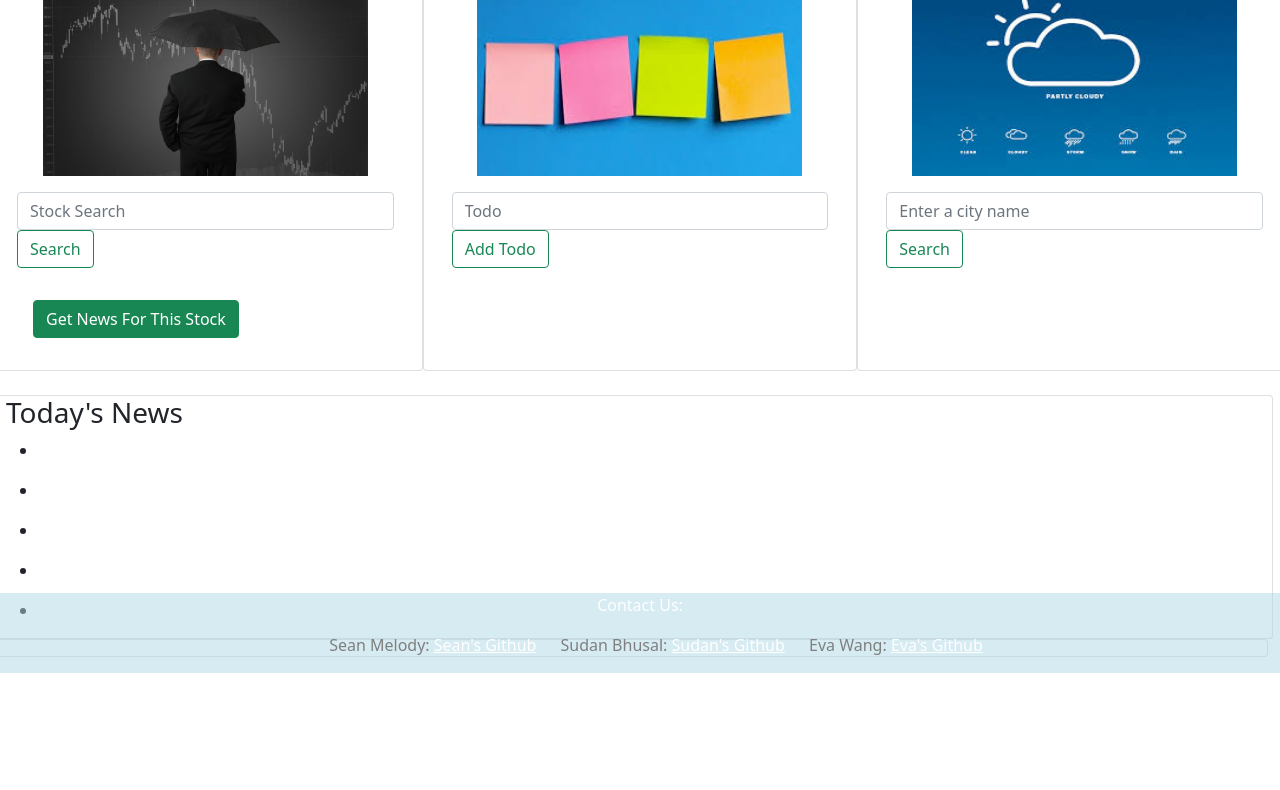
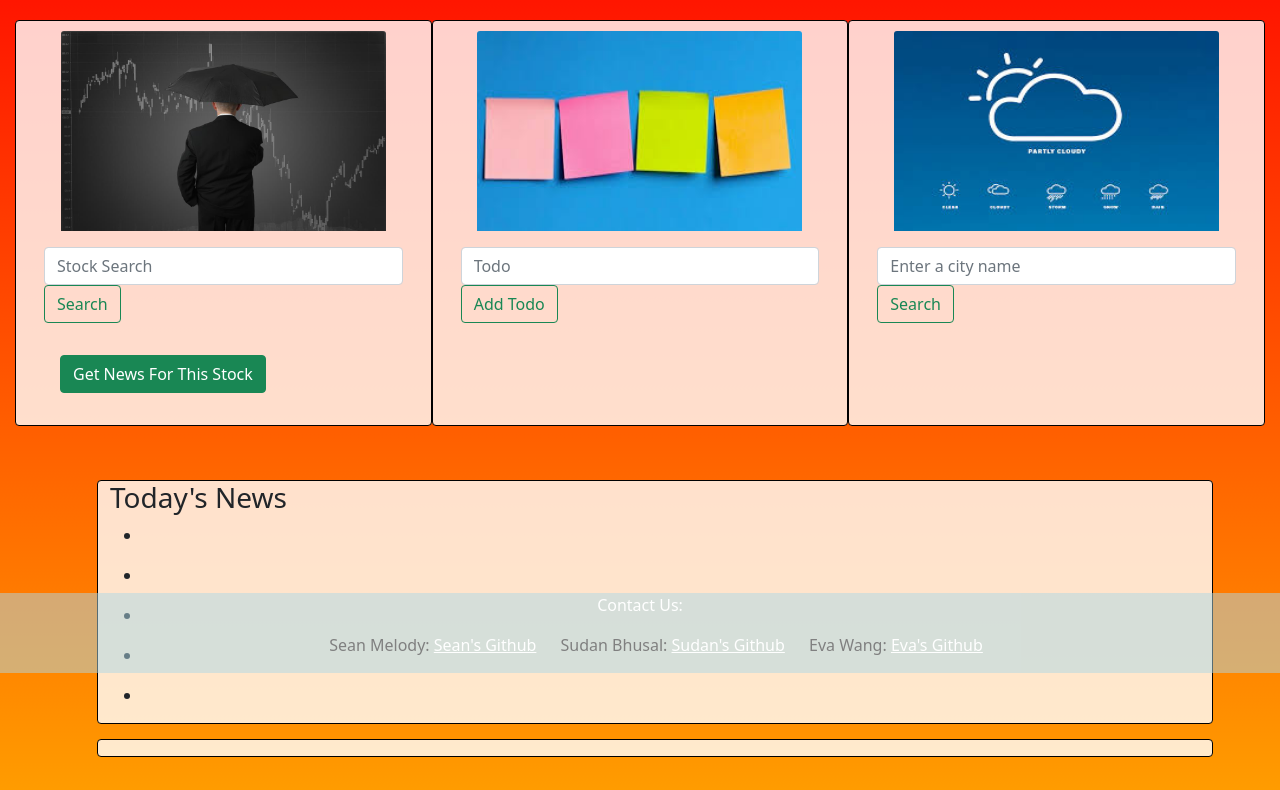
Before and after one commit to elphinhote/Fantastic-Four-Day-Planner, a website: page public/index.html in a window 1280 px wide. Shown: the part 127-917 px from the top of the page. Before the commit the page ends 808 px from the top, so only its background shows below. Drawn offline with nearby package versions, Linux system fonts and the light colour scheme; no server answers.

Commit message:
cards now 20 percent transparent

```diff
--- a/public/assets/css/style.css
+++ b/public/assets/css/style.css
@@ -1,28 +1,45 @@
 *{
     padding: 0px;
     margin:0px;
+
+}
+
+body {
+    height: 1500px;
+    background-image: linear-gradient(red, yellow);
+    /* background-color: lightgrey; */
 }
 
 .jumbotron {
 color: white;
+padding: 15px;
 }
 
+.card {
+    background-color: rgba(255, 255, 255, 0.8);
+    border: 1px solid black;
+}
+
+.top {
+    margin: 15px;
+}
 .past-searches li{
     margin-left: 15px;
     /* list-style: none; */
     padding: 5px;
 }
 
-.stock-news ul li{
+/* .stock-news ul li{
     margin-left: 20px;
-    /* list-style: none; */
+
     padding: 5px;
-}
+} */
 
 .photo {
 height: 200px;
 width: 325px;
 display: block;
+margin-top: 10px;
 margin-left: auto;
 margin-right: auto;
 }
@@ -33,7 +50,7 @@ margin-right: auto;
 } */
 
 .news {
-margin-left: 5px;
+    margin: 15px;
 }
 
 .stock-news-list {
--- a/public/index.html
+++ b/public/index.html
@@ -10,15 +10,15 @@
     <!-- Favicon Link -->
     <link rel="icon" type="image/png" href="./assets/images/Favicon.png" />
     <script src='https://unpkg.com/sweetalert/dist/sweetalert.min.js'></script>
-    <title>NSE</title>
+    <title>Day Planner</title>
 </head>
 
 <body>
-    <div class="jumbotron bg-dark text-center">
+    <div class="jumbotron text-center">
         <h1>Fantastic Four's Day Planner</h1>
         <h2 id="todays-date"></h2>
     </div>
-    <div class="row">
+    <div class="row top">
         <div class="card col-md-4">
             <card>
                 <img class="card-img-top photo" src="./assets/images/Blackboard.jpg" alt="stock ticker">
@@ -79,9 +79,9 @@
         </div>
     </div>
     <br>
-
-    <div class="row col-md-12">
-        <card class="card news">
+    <div class="container">
+        <div class="row col-md-12 justify-content-md-center top">
+            <card class="card">
                 <h3 class="card-title">Today's News</h3>
                 <ul class="todays-news-1">
                     <li id="todays-news-1-title"></li>
@@ -105,7 +105,9 @@
                 </ul>
             </card>
         </div>
-    <div class="row col-md-12">
+    </div>
+    <div class="container">
+        <div class="row col-md-12 news">
             <card class="card">
                 <div>
                     <h4 id="stock-news-title"></h4>
@@ -124,6 +126,7 @@
                 </div>
             </card>
 
+        </div>
     </div>
     <br>
     <div class="footer">
```
Also changed, not shown: 1 other file. Lines whose indentation alone changed are shown as unchanged.
